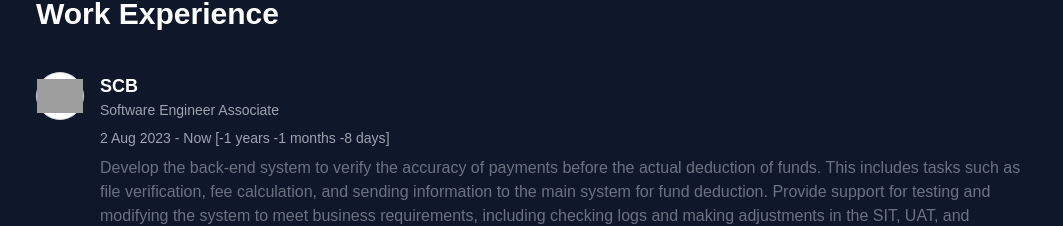
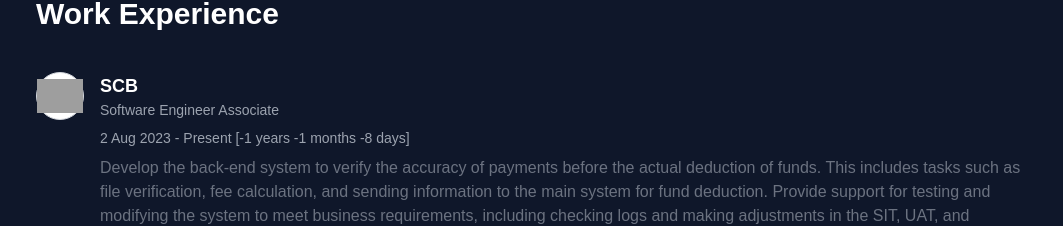
Before and after one commit to sSlotty/thanathip-portfolio, a React (Create React App) app: page / in a window 1280 px wide. Shown: the part 860-1086 px from the top of the page, without its empty margins (108-1171 px from the left). Built offline with nearby package versions, Linux system fonts and the light colour scheme; grey boxes are pictures that could not be loaded.

Commit message:
Refactor code

```diff
--- a/src/components/TimelineWork.tsx
+++ b/src/components/TimelineWork.tsx
@@ -53,7 +53,7 @@
         <p className="text-lg font-semibold text-white">{companyName}</p>
         <div className="block mb-2 text-sm text-gray-400">{position}</div>
         <time className="block mb-2 text-sm text-gray-400">
-          {formatDate(startDate)} - {endDate ? formatDate(endDate) : 'Now'} [
+          {formatDate(startDate)} - {endDate ? formatDate(endDate) : 'Present'} [
           {decomposeDates(startDate, end)}]
         </time>
         <p className="block text-base text-gray-500">{description}</p>
```
